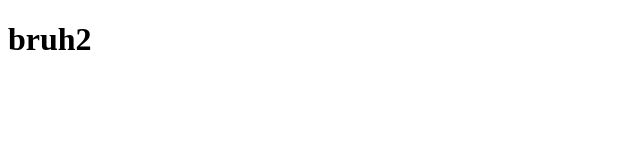
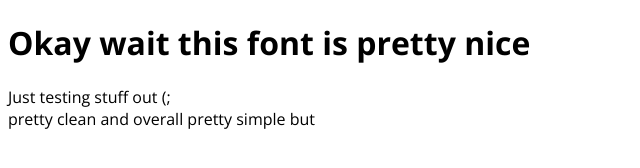
Before and after one commit to chinatraveliscool/chinatraveliscool.github.io, a plain HTML site: page index.html in a window 1280 px wide. Shown: the whole page, without its empty margins (0-640 px from the left). Drawn offline with nearby package versions, Linux system fonts and the light colour scheme.

Commit message:
added fonts and some text lol

```diff
--- a/index.html
+++ b/index.html
@@ -2,9 +2,15 @@
 <html>
     <head>
         <link rel="stylesheet" href="style.css">
+        <link rel="preconnect" href="https://fonts.googleapis.com">
+        <link rel="preconnect" href="https://fonts.gstatic.com" crossorigin>
+        <link href="https://fonts.googleapis.com/css2?family=Open+Sans:ital,wght@0,300;0,400;0,500;0,600;0,700;0,800;1,300;1,400;1,500;1,600;1,700;1,800&display=swap" rel="stylesheet">
 
+        </style>
     </head>
     <body>
-        <h1>bruh2</h1>
+        <h1>Okay wait this font is pretty nice</h1>
+        <p>Just testing stuff out (;<br>
+        pretty clean and overall pretty simple but<br>
     </body>
 </html>
--- a/style.css
+++ b/style.css
@@ -0,0 +1,10 @@
+body{
+
+    font-family:"Open Sans";
+
+    font-weight:10;
+
+    text-transform:none;
+
+    color:#000000
+  }
```
